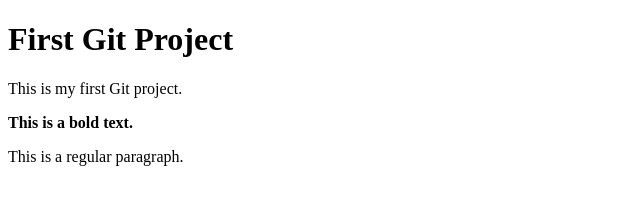
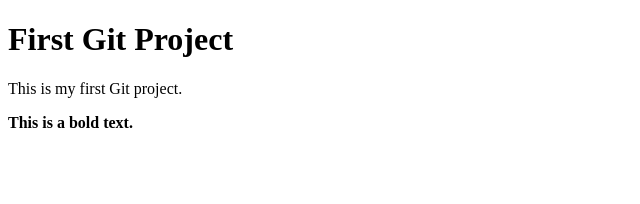
Before and after one commit to suliyat29/git, a plain HTML site: page index.html in a window 1280 px wide. Shown: the whole page, without its empty margins (0-640 px from the left). Drawn offline with Linux system fonts and the light colour scheme.

Commit message:
my first change

```diff
--- a/index.html
+++ b/index.html
@@ -9,6 +9,6 @@
     <h1>First Git Project</h1>
     <p>This is my first Git project.</p>
     <strong>This is a bold text.</strong>
-    <p>This is a regular paragraph.</p>
+
 </body>
 </html>
```
